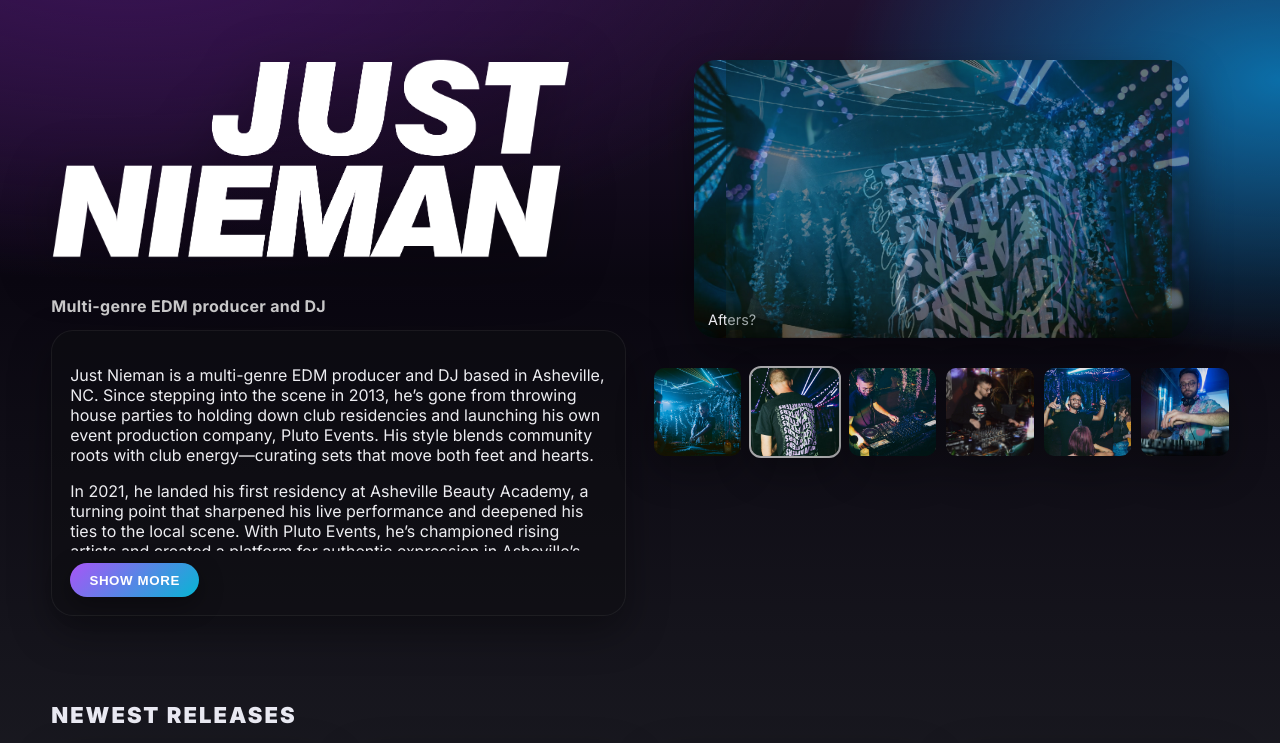
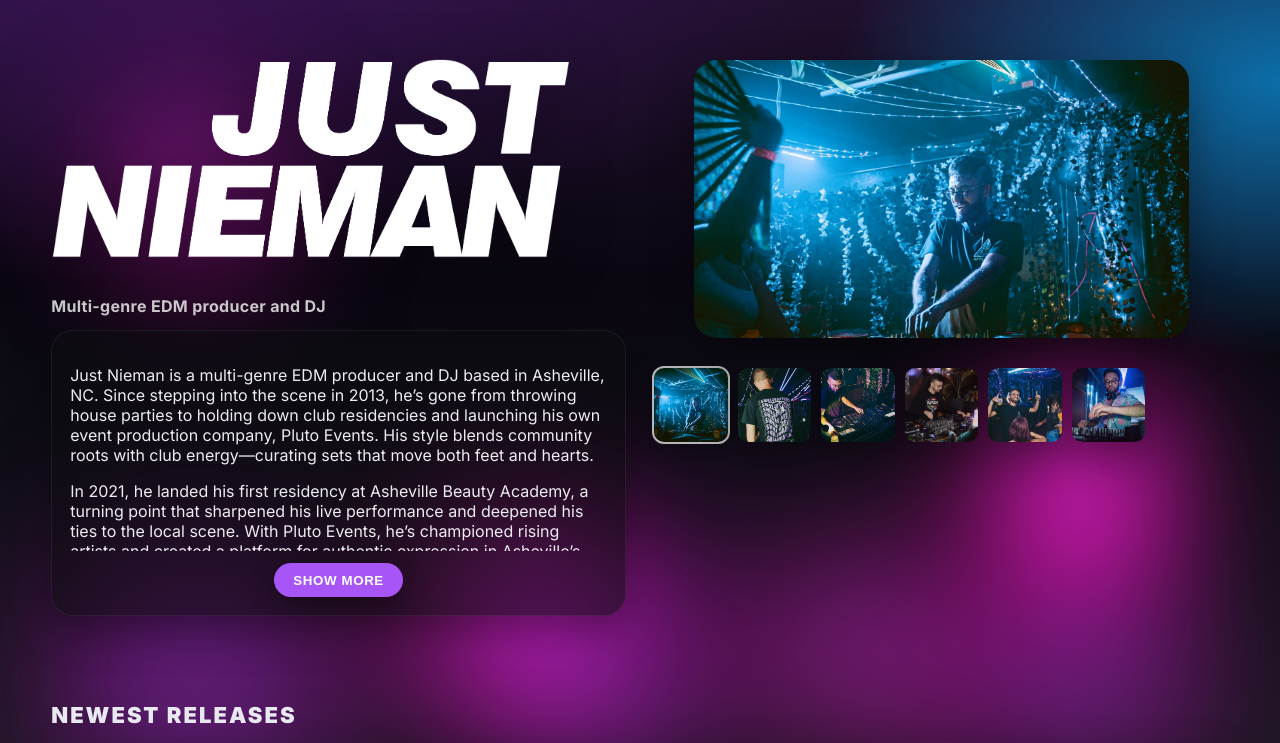
Before and after one commit to Nieman123/justNiemansWebsiteHTML, a plain HTML site: page index.html in a window 1280 px wide. Shown: the top 743 px of the page. Drawn offline with Linux system fonts and the light colour scheme.

Commit message:
cool background + link page improvements

```diff
--- a/css/styles.css
+++ b/css/styles.css
@@ -24,7 +24,13 @@ body{
               linear-gradient(180deg, var(--bg-2), var(--bg-1) 35%, var(--bg-3));
 }
 
-.site-bg{position:fixed; inset:0; pointer-events:none;}
+.site-bg{position:fixed; inset:0; pointer-events:none; z-index:-1;}
+
+/* Animated background canvas */
+#bg-canvas{ position:fixed; inset:0; width:100%; height:100%; display:block; filter: blur(54px) saturate(120%); opacity:.75; z-index:-1; }
+@media (prefers-reduced-motion: reduce){
+  #bg-canvas{ display:none; }
+}
 .container{width:min(1200px, 92%); margin-inline:auto;}
 
 /* HERO */
@@ -39,15 +45,17 @@ body{
 .about-hero{margin-top:14px; background:rgba(14,14,18,.55); border:1px solid rgba(255,255,255,.06); border-radius:var(--radius-lg); box-shadow:var(--shadow);}
 .about-hero .about-content{padding:18px 18px 0; max-height:220px; overflow:hidden;}
 .about-hero.expanded .about-content{max-height:none}
-.about-hero .about-actions{padding:12px 18px 18px}
+.about-hero .about-actions{
+  padding:12px 18px 18px; display:flex; justify-content: center;
+}
 
 /* Gallery: 16:9 main with thumbs below */
-.hero-gallery{ display:grid; grid-template-rows:auto auto; gap:14px; align-self:start; justify-self:end; width:min(820px,100%); }
+.hero-gallery{ display:grid; grid-template-rows:auto auto; gap:14px; align-self:start; justify-self:end; width:min(960px,100%); }
 .gallery-main{ position:relative; overflow:hidden; border-radius:var(--radius-lg); box-shadow:var(--shadow); aspect-ratio:16/9; }
-.gallery-main img{ width:100%; height:100%; object-fit:cover; object-position:center; display:block; }
+.gallery-main img{ width:100%; height:100%; object-fit:cover; object-position:center; display:block;}
 
-/* Slide animation image stack */
-.slide-img{ position:absolute; inset:0; width:100%; height:100%; object-fit:cover; object-position:center; opacity:0; transform:translateX(10%); transition: transform .45s ease, opacity .45s ease; }
+.slide-img{ position:absolute; inset:0; width:100%; height:100%; object-fit:cover; object-position:center; opacity:0; transform:translateX(10%); transition: transform .45s cubic-bezier(.22,.61,.36,1), opacity .45s cubic-bezier(.22,.61,.36,1); }
+.slide-img{ position:absolute; inset:0; width:100%; height:100%; object-fit:cover; object-position:center; opacity:0; transform:translateX(10%); transition: transform .45s cubic-bezier(.22,.61,.36,1), opacity .45s cubic-bezier(.22,.61,.36,1); }
 .slide-img.is-active{ opacity:1; transform:translateX(0); z-index:1 }
 .slide-img.to-left{ opacity:0; transform:translateX(-10%) }
 
@@ -55,10 +63,11 @@ body{
 .caption{ position:absolute; left:0; right:0; bottom:0; padding:10px 14px; font-size:.9rem; color:#eaeaf0; background:linear-gradient(180deg, rgba(0,0,0,0) 0%, rgba(0,0,0,.65) 100%); }
 
 /* Thumbnails */
-.gallery-thumbs{ display:grid; grid-template-columns: repeat(auto-fill, minmax(84px, 1fr)); gap:10px; }
-.thumb{ width:100%; aspect-ratio:1/1; object-fit:cover; border-radius:10px; box-shadow:var(--shadow); cursor:pointer; opacity:.9; transition:transform .18s ease, opacity .18s ease, box-shadow .18s ease; }
+.gallery-thumbs{ display:grid; grid-template-columns: repeat(auto-fill, minmax(72px, 1fr)); gap:10px; }
+.gallery-thumbs{ display:grid; grid-template-columns: repeat(auto-fill, minmax(72px, 1fr)); gap:10px; justify-items: center;}
+.thumb{ width:100%; aspect-ratio:1/1; object-fit:cover; border-radius:10px; box-shadow:var(--shadow); cursor:pointer; opacity:.9; transition:transform .18s ease, opacity .18s ease, box-shadow .18s ease;}
 .thumb:hover{ transform:translateY(-2px); opacity:1 }
-.thumb.active{ outline:2px solid rgba(255,255,255,.65); opacity:1 }
+.thumb.active{ outline:2px solid rgba(255,255,255,.7); opacity:1; box-shadow:0 8px 24px rgba(0,0,0,.35); }
 
 /* CONTENT */
 .content{padding:28px 0 80px}
@@ -74,13 +83,13 @@ body{
 .muted{color:var(--muted)}
 .location{font-weight:700; letter-spacing:.6px}
 .contact-actions{display:grid; grid-template-columns: 1fr; gap:14px; margin-top:18px; max-width:420px}
-
+.contact-actions{display:grid; grid-template-columns: 1fr; gap:14px; margin-top:18px; max-width:420px; justify-items: end; text-align:right;}
 /* Buttons */
 .btn{--p: var(--accent-1); --q: var(--accent-2); cursor:pointer; display:inline-flex; align-items:center; justify-content:center; gap:.6rem; border:none; text-decoration:none; font-weight:800; letter-spacing:.6px; text-transform:uppercase;}
-.btn.pill{padding:.6rem 1.2rem; border-radius:999px; background:linear-gradient(135deg, var(--p), var(--q)); color:white; box-shadow:0 8px 24px rgba(0,0,0,.35)}
+.btn.pill{--p: #a855f7; --q: #a855f7; padding:.6rem 1.2rem; border-radius:999px; background:linear-gradient(135deg, var(--p), var(--q)); color:white; box-shadow:0 8px 24px rgba(0,0,0,.35)}
 .btn.ghost{margin-top:12px; padding:.65rem 1.1rem; border-radius:999px; background:transparent; color:#eaeaf0; border:1.5px solid rgba(255,255,255,.16)}
 .btn.ghost:hover{border-color:rgba(255,255,255,.32)}
-.btn.solid{padding:.85rem 1.1rem; border-radius:14px; background:linear-gradient(135deg, var(--p), var(--q)); color:white; box-shadow:0 10px 30px rgba(0,0,0,.35)}
+.btn.solid{--p: #a855f7; --q: #a855f7; padding:.85rem 1.1rem; border-radius:14px; background:linear-gradient(135deg, var(--p), var(--q)); color:white; box-shadow:0 10px 30px rgba(0,0,0,.35)}
 .btn.with-icon .btn-ic{width:20px; height:20px; object-fit:contain; filter:invert(1) brightness(100)}
 
 .footer{padding:40px 0 80px; text-align:center}
@@ -89,14 +98,23 @@ body{
 
 /* LINKS PAGE */
 .links-body{display:grid; place-items:center;}
-.links{width:min(680px, 92%); padding:46px 0 60px; text-align:center}
+.links{width:min(680px, 92%); padding:38px 0 64px; text-align:center}
 .avatar{width:88px; height:88px; border-radius:50%; object-fit:cover; display:block; margin:0 auto 10px; box-shadow:var(--shadow)}
 .links-title{margin:4px 0 4px; font-size:28px; letter-spacing:1.2px}
 .links-sub{margin:0 0 18px; color:#cfcfda; font-weight:700; letter-spacing:.6px}
-.links-list{display:grid; gap:16px; margin: 14px 0 30px}
-.link-btn{display:flex; align-items:center; gap:14px; padding:18px 20px; background:white; color:#0b0b0f; border-radius:14px; text-decoration:none; font-weight:800; letter-spacing:.4px; box-shadow:0 6px 20px rgba(0,0,0,.2)}
-.link-btn:hover{transform:translateY(-2px)}
-.link-ic{width:28px; height:28px; object-fit:cover; border-radius:6px}
+.links-list{display:grid; gap:22px; margin: 18px 0 34px}
+.link-btn{
+  display:flex; flex-direction:column; align-items:center; justify-content:center; gap:14px;
+  padding:28px 24px; width:100%;
+  background:white; color:#0b0b0f;
+  border-radius:22px; text-decoration:none;
+  font-weight:900; letter-spacing:1px; text-transform:uppercase; font-size:20px;
+  box-shadow:0 14px 34px rgba(0,0,0,.28);
+  transition: transform .18s ease, box-shadow .18s ease;
+}
+.link-btn:hover{ transform:translateY(-3px); box-shadow:0 18px 40px rgba(0,0,0,.34) }
+.link-ic{width:76px; height:76px; object-fit:cover; border-radius:12px; box-shadow:0 6px 14px rgba(0,0,0,.18)}
+.link-btn span{ display:block; line-height:1.15; text-align:center; }
 .jn-mark-foot{width:60px; opacity:.9; display:block; margin:24px auto 8px}
 .links-foot{color:#bfbfcb; font-size:.95rem}
 
@@ -110,4 +128,6 @@ body{
 }
 @media (max-width: 560px){
   .release-grid{grid-template-columns: 1fr}
+  .link-btn{ padding:26px 20px; font-size:18px; border-radius:20px }
+  .link-ic{ width:68px; height:68px; border-radius:10px }
 }
--- a/js/main.js
+++ b/js/main.js
@@ -1,3 +1,81 @@
+(function(){
+  // --- Flowing purple background (metaball gradients) ---
+  (function(){
+    const holder = document.querySelector('.site-bg') || document.body;
+    const c = document.createElement('canvas');
+    c.id = 'bg-canvas';
+    holder.appendChild(c);
+    const ctx = c.getContext('2d');
+
+    let W = 0, H = 0, DPR = Math.min(2, window.devicePixelRatio || 1);
+    function resize(){
+      W = Math.floor(window.innerWidth * DPR);
+      H = Math.floor(window.innerHeight * DPR);
+      c.width = W; c.height = H;
+      c.style.width = '100%'; c.style.height = '100%';
+    }
+    resize();
+    window.addEventListener('resize', resize);
+
+    const RAND = (min,max)=> min + Math.random()*(max-min);
+    const TAU = Math.PI*2;
+    const BLOBS = Array.from({length: 8}, (_,i)=>({
+      r: RAND(140, 260) * DPR,
+      x: RAND(0, W),
+      y: RAND(0, H),
+      sp: RAND(.0008, .0016),
+      ang: RAND(0, TAU),
+      off: RAND(0, 1000),
+      hue: RAND(270, 305), // purple range
+    }));
+
+    let mouseX = 0.5, mouseY = 0.5;
+    window.addEventListener('mousemove', (e)=>{
+      mouseX = e.clientX / window.innerWidth;
+      mouseY = e.clientY / window.innerHeight;
+    });
+
+    function ease(a,b,t){ return a + (b-a)*t; }
+
+    let t0 = performance.now();
+    function frame(now){
+      const dt = (now - t0) * 0.001; // seconds
+      t0 = now;
+
+      ctx.clearRect(0,0,W,H);
+      ctx.globalCompositeOperation = 'lighter';
+
+      for(const b of BLOBS){
+        // Lazy pseudo-noise orbiting
+        b.ang += b.sp * (1 + 0.4*Math.sin((now*0.0003)+b.off));
+        const rad = 0.18 + 0.08*Math.sin((now*0.0002)+b.off);
+        const cx = ease(b.x, (0.5 + 0.35*Math.cos(b.ang+b.off))*W, 0.06);
+        const cy = ease(b.y, (0.5 + 0.35*Math.sin(b.ang-b.off))*H, 0.06);
+        b.x = cx + (mouseX-0.5)*W*0.002;
+        b.y = cy + (mouseY-0.5)*H*0.002;
+
+        const g = ctx.createRadialGradient(b.x, b.y, 0, b.x, b.y, b.r*(0.9+rad));
+        const h1 = b.hue;
+        const h2 = b.hue + 25;
+        g.addColorStop(0, `hsla(${h1}, 95%, 62%, .65)`);
+        g.addColorStop(.55, `hsla(${h2}, 85%, 45%, .28)`);
+        g.addColorStop(1, 'hsla(260, 70%, 8%, 0)');
+
+        ctx.fillStyle = g;
+        ctx.beginPath();
+        ctx.arc(b.x, b.y, b.r, 0, TAU);
+        ctx.fill();
+      }
+
+      ctx.globalCompositeOperation = 'source-over';
+      requestAnimationFrame(frame);
+    }
+
+    if(!window.matchMedia('(prefers-reduced-motion: reduce)').matches){
+      requestAnimationFrame(frame);
+    }
+  })();
+  })();
 // --- Gallery items ---
 const GALLERY_ITEMS = [
   ['assets/gallery/1.jpg', 'Memories at The Getaway'],
@@ -80,7 +158,7 @@ const GALLERY_ITEMS = [
 
   function goTo(idx){ if(idx===i) return; slideSwap(idx); i = idx; markActiveThumb(); }
   function next(){ goTo((i+1) % GALLERY_ITEMS.length); }
-  function startTimer(){ if(!window.matchMedia('(prefers-reduced-motion: reduce)').matches){ timer = setInterval(next, 5000); } }
+  function startTimer(){ if(!window.matchMedia('(prefers-reduced-motion: reduce)').matches){ timer = setInterval(next, 7000); } }
   function stopTimer(){ if(timer){ clearInterval(timer); timer=null; } }
   function pauseThenResume(){ stopTimer(); setTimeout(startTimer, 12000); }
 
```
Also changed, not shown: index.html (+14 -6 lines), links.html (+6 -5 lines).
